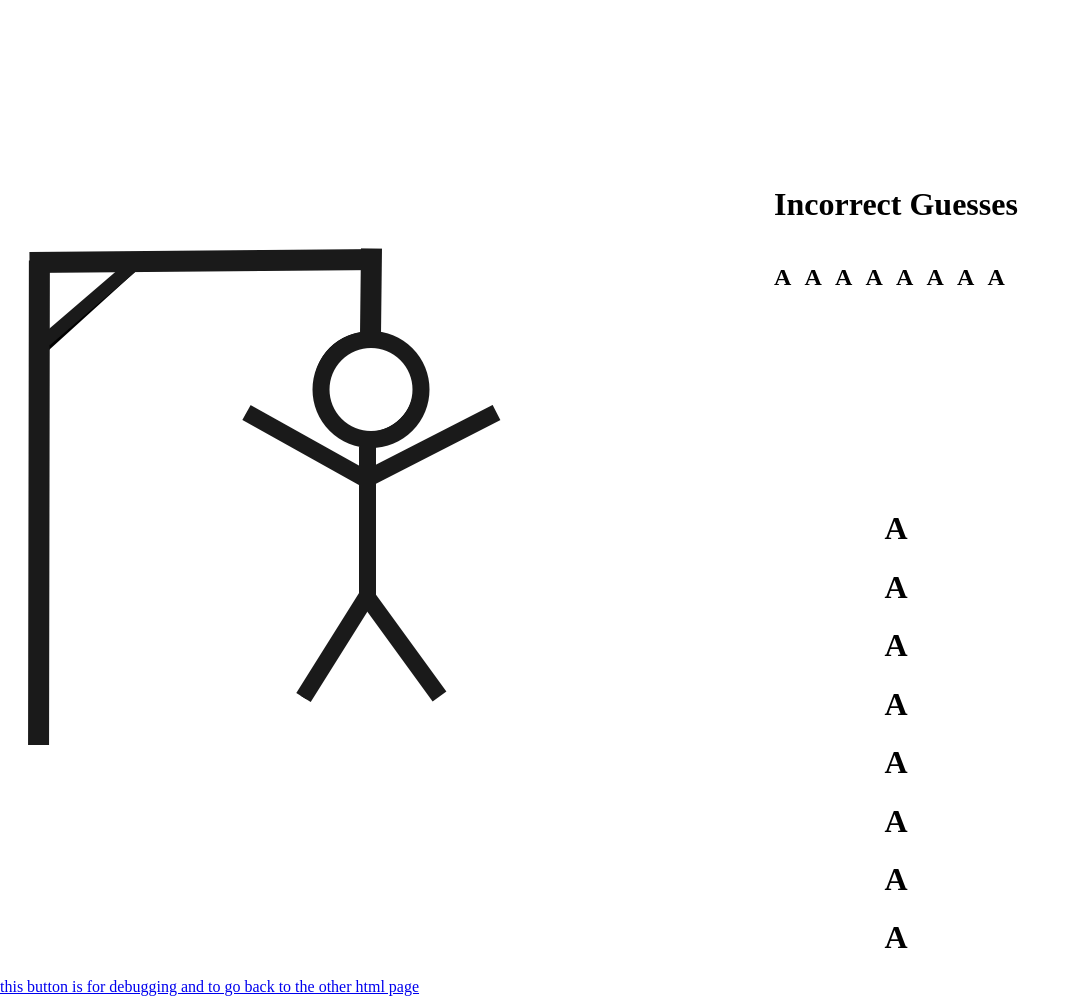
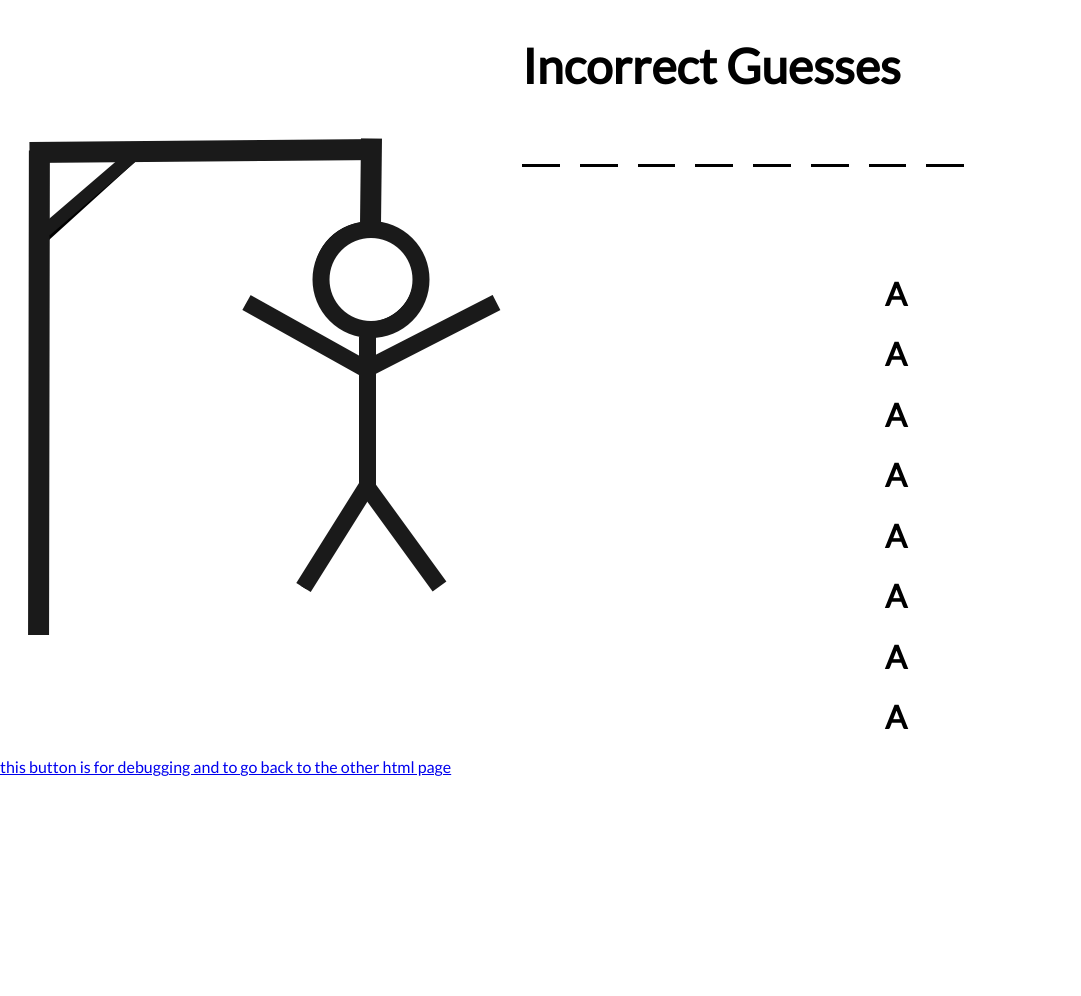
Before and after one commit to RanvirChoudhary/Hangman, a plain HTML site: page Play/index.html in a window 1280 px wide. Shown: the whole page, without its empty margins (0-1081 px from the left). After the commit the page ends 800 px from the top, so only its background shows below. Drawn offline with Linux system fonts and the light colour scheme.

Commit message:
There are now underlines under the incorrect guesses! it took some work lol. you learned different classes are supposed to be declared under the same tag separated with a space. You also fixed the layout a bit. good job.

```diff
--- a/Play/index.html
+++ b/Play/index.html
@@ -10,24 +10,24 @@
   <div class="wrapper">
     <div class = "incorrect-words-wrapper">
       <h1 class = "Incorrect-Guess-Title">Incorrect Guesses</h1>
-      <h2 class = "incorrect-word1">A</h2>
-      <h2 class = "incorrect-word2">A</h2>
-      <h2 class = "incorrect-word3">A</h2>
-      <h2 class = "incorrect-word4">A</h2>
-      <h2 class = "incorrect-word5">A</h2>
-      <h2 class = "incorrect-word6">A</h2>
-      <h2 class = "incorrect-word7">A</h2>
-      <h2 class = "incorrect-word8">A</h2>
+       <span class = "incorrect-word1 UnderlineText"></span>
+       <span class = "incorrect-word2 UnderlineText"></span>
+       <span class = "incorrect-word3 UnderlineText"></span>
+       <span class = "incorrect-word4 UnderlineText"></span>
+       <span class = "incorrect-word5 UnderlineText"></span>
+       <span class = "incorrect-word6 UnderlineText"></span>
+       <span class = "incorrect-word7 UnderlineText"></span>
+       <span class = "incorrect-word8 UnderlineText"></span>
     </div>
     <div class = "letter-wrapper">
-      <h1 class = "letter">A</h1>
-      <h1 class = "letter">A</h1>
-      <h1 class = "letter">A</h1>
-      <h1 class = "letter">A</h1>
-      <h1 class = "letter">A</h1>
-      <h1 class = "letter">A</h1>
-      <h1 class = "letter">A</h1>
-      <h1 class = "letter">A</h1>
+      <h1 class = "letter1">A</h1>
+      <h1 class = "letter2">A</h1>
+      <h1 class = "letter3">A</h1>
+      <h1 class = "letter4">A</h1>
+      <h1 class = "letter5">A</h1>
+      <h1 class = "letter6">A</h1>
+      <h1 class = "letter7">A</h1>
+      <h1 class = "letter8">A</h1>
     </div>
     <img class = "hangman-pic" src="../Assets/Hangman.png" alt="Hangman Picture">
   </div>
--- a/Play/styles.css
+++ b/Play/styles.css
@@ -1,19 +1,33 @@
+@import url('https://fonts.googleapis.com/css2?family=Lato:wght@300;400&display=swap');
+
 body{
   margin: 0%;
   padding: 0%;
+  font-family: "Lato", sans-serif;
 }
 
 .wrapper{
   display: grid;
   place-items: center;
   grid-template-columns: 1fr 1fr 1fr;
-  grid-template-rows: 2fr 2fr;
+  grid-template-rows: 1fr 2fr;
   grid-template-areas:
-              "image incorrect-words incorrect-words"
+              "image incorrect-words ."
               "image guesses guesses";
 }
 
+.UnderlineText{
+  margin-left: 10px;
+  margin-right: 10px;
+  width: 1cm;
+  height: 1cm;
+  font-size: 1.5em;
+  text-align: center;
+  border-bottom: 3px solid black;
+}
+
 .incorrect-words-wrapper{
+  font-size: 1.5em;
   grid-area: incorrect-words;
   display: grid;
   grid-template-columns: 1fr 1fr 1fr 1fr 1fr 1fr 1fr 1fr;
@@ -29,6 +43,7 @@ body{
 
 .Incorrect-Guess-Title{
   grid-area: Title;
+  margin-left: 10px;
 }
 
 .letter-wrapper{
```
